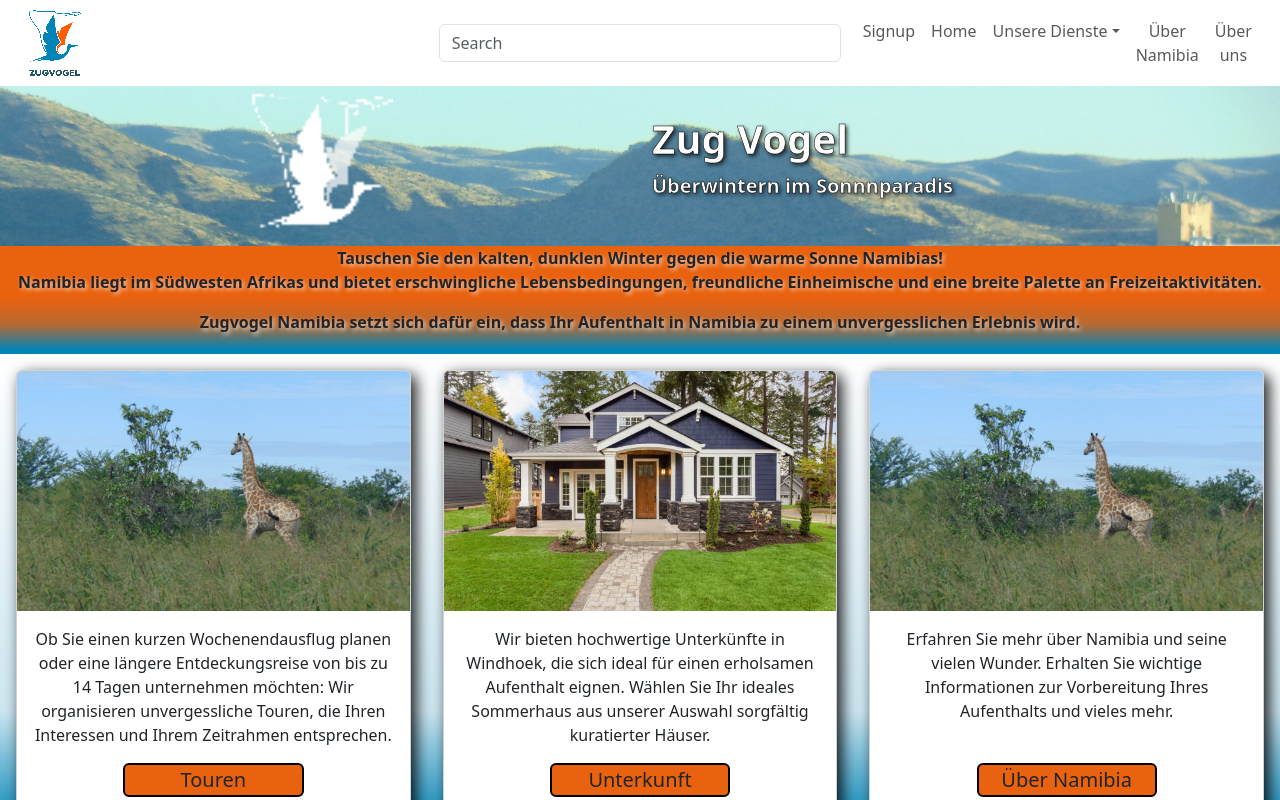
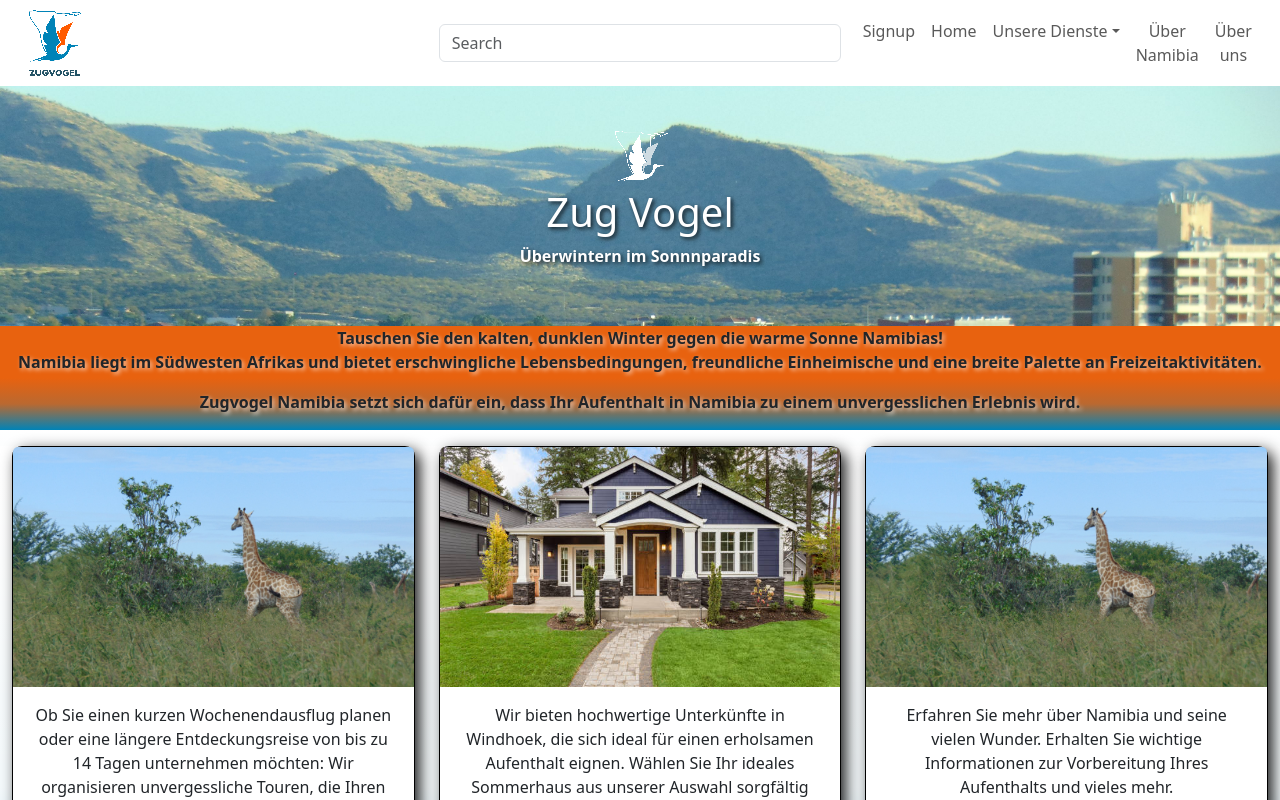
Before and after one commit to Inotila/Zug-Vogel, a React (Create React App) app in the folder frontend/: page / in a window 1280 px wide. Shown: the top 800 px of the page. Built offline with nearby package versions, Linux system fonts and the light colour scheme.

Commit message:
Added style to home page cards using bootstrap to make them on col on small screens and 3 on big screens and added some style with css. Also cleaned up some code no longer in use

```diff
--- a/frontend/src/App.tsx
+++ b/frontend/src/App.tsx
@@ -4,7 +4,7 @@
 import Navbar from './components/navbar/navbar';
 import Footer from './components/footer/footer';
 import HomePage from './components/home/home';
-import AccomodationPage from './components/accomdation/accommodation';
+import AccomodationPage from './components/accommodation/accommodation';
 import TourPage from './components/tours/tours';
 import AboutNamibiaPage from './components/aboutNambia/aboutNamibia';
 
--- a/frontend/src/components/accomdation/assets/css/accommodationCard.css
+++ b/frontend/src/components/accommodation/assets/css/accommodationCard.css
@@ -1,7 +1,7 @@
 .accommodation-card {
     width: 100%;
     /* max-width: 350px; */
-    border: 2px solid black;
+    border: 1px solid black;
     background: white;
     border-radius: 10px;
     box-shadow: 5px 5px 15px rgba(0, 0, 0, 0.9);
--- a/frontend/src/components/home/assets/css/home.css
+++ b/frontend/src/components/home/assets/css/home.css
@@ -1,23 +1,44 @@
-.hero-banner-container {
+/* hero banner */
+.home-hero-banner-container {
   background-image: url('../../../../assets/images/home-images/whk-mountains.jpg') !important;
   max-width: 100% !important;
-  height: 10rem !important;
+  height: 15rem !important;
   font-weight: 600;
-  background-size: cover; /* Ensure the image covers the entire container */
+  background-size: cover;
   background-position:top !important; /* Center the image */
   background-repeat: no-repeat; /* Prevent tiling */
   height: 400px; /* Set a fixed height for the banner */
   display: flex;
   justify-content: center;
   align-items: center;
-  color: white; /* Adjust text color for visibility */
+  color: white;
   text-shadow: 2px 2px 4px rgba(0, 0, 0, 0.8); /* Optional: Add a text shadow */
   display: flex;
   flex-direction: column;
+  height: 100vh; /* Full viewport height */
+
 }
 
-.learn-about-namibia-link-text-container {
-  color: #fff !important;
+.home-hero-banner-img-container {
+  width: 50%;
+  height: 100%; /* Ensure it takes full height */
+  display: flex;
+  align-items: center;
+  justify-content: center;
+}
+
+.home-hero-banner-img {
+  height: 100%;
+  object-fit: cover; /* Ensures it fills the container */
+}
+
+.home-hero-banner-text {
+  display: flex;
+  text-align: start;
+  font-weight: bold;
+  color: white; /* Main text color */
+  -webkit-text-stroke: 0.5px black;
+  text-shadow: 2px 2px 4px rgba(0, 0, 0, 0.8); /* Optional: Adds a shadow for better readability */
 }
 
 .hero-text-container {
@@ -32,6 +53,8 @@
     rgba(232, 98, 15, 0) 100%
   ) !important;
 }
+
+/* homepage carsds */
 
 .container-fluid {
   padding: 0 !important; /* Removes padding around the container */
@@ -53,7 +76,7 @@
 .home-link-button {
   width: 30% !important;
   font-weight: bold;
-  text-shadow: 2px 2px 4px rgba(255, 255, 255, 0.7); /* Optional: Add a text shadow */
+  text-shadow: 2px 2px 4px rgba(0, 0, 0, 0.7);
 }
 
 .home-link-button:hover {
@@ -68,6 +91,9 @@
  display: flex;
  flex-direction: column;
  box-shadow: 5px 5px 15px rgba(0, 0, 0, 0.9);
+ margin: 0px 0px 0px 0px;
+ border: 1px solid black !important;
+ border-radius: 10px !important;
 }
 
 .homepage-cover-image {
@@ -86,16 +112,6 @@
     rgb(255, 255, 255) 0%,
     rgba(255, 255, 255, 0.8) 75%,
     rgba(255, 255, 255, 0) 100%)
-
-}
-
-.homepage-cards {
-  width: 33%;
-  /* margin-top: 5px; */
-  /* margin-bottom: 5px; */
-  max-height: 100% !important;
-  background-color:transparent !important;
-  border: none !important;
 
 }
 
@@ -143,36 +159,15 @@
   font-weight:bold !important;
 }
 
-.hero-banner-container {
-  display: flex;
-  height: 100vh; /* Full viewport height */
-}
-
-.hero-banner-img-container {
-  width: 50%;
-  height: 100%; /* Ensure it takes full height */
-  display: flex;
-  align-items: center;
-  justify-content: center;
-}
-
-.hero-banner-img {
-  height: 100%;
-  object-fit: cover; /* Ensures it fills the container */
-}
-
-.hero-banner-text {
-  display: flex;
-  text-align: start;
-  font-weight: bold;
-  color: white; /* Main text color */
-  -webkit-text-stroke: 0.5px black;
-  text-shadow: 2px 2px 4px rgba(0, 0, 0, 0.8); /* Optional: Adds a shadow for better readability */
-}
-
 .hero-banner-text-container h1{
   font-size: 40px !important;
 }
 .hero-banner-text-container p{
   font-size: 20px !important;
 }
+
+/* learn about namibia container */
+
+.learn-about-namibia-link-text-container {
+  color: #fff !important;
+}
--- a/frontend/src/components/home/home.tsx
+++ b/frontend/src/components/home/home.tsx
@@ -9,14 +9,14 @@
 const HomePage: React.FC = () => {
   return (
     <div className="container-fluid text-center">
-      <div className="row hero-banner-container d-flex">
+      <div className="row home-hero-banner-container d-flex">
         {/* Left side: Image */}
         <div className="col-md-6 hero-banner-img-container">
           <img className="hero-banner-img" src={whiteLogo} alt="Logo" />
         </div>
 
         {/* Right side: Text with border */}
-        <div className="col-md-6 hero-banner-text-container d-flex flex-column justify-content-center text-center">
+        <div className="col-md-6 home-hero-banner-text-container d-flex flex-column justify-content-center text-center">
           <h1 className='hero-banner-text'>Zug Vogel</h1>
           <p className='hero-banner-text'>Überwintern im Sonnnparadis</p>
         </div>
@@ -31,8 +31,9 @@
           <p>Zugvogel Namibia setzt sich dafür ein, dass Ihr Aufenthalt in Namibia zu einem unvergesslichen Erlebnis wird.</p>
         </div>
       </div>
-      <div className="row home-card-row mt-1">
-        <div className="col card-col m-3 d-flex">
+      <div className="row home-card-row">
+        {/* tour */}
+        <div className="col-12 col-md-4 card-col d-flex my-3">
           <div className="card homepage-card flex-fill d-flex flex-column align-items-center text-center h-100">
             <img className="homepage-cover-image card-img-top" src={gallery} alt="#" />
             <div className="card-body d-flex flex-column align-items-center text-center flex-grow-1">
@@ -47,7 +48,8 @@
             </div>
           </div>
         </div>
-        <div className="col card-col m-3 d-flex">
+        {/* accommodation */}
+        <div className="col-12 col-md-4 card-col d-flex my-3">
           <div className="card homepage-card flex-fill d-flex flex-column align-items-center text-center h-100">
             <img className="homepage-cover-image card-img-top" src={house1} alt="#" />
             <div className="card-body d-flex flex-column align-items-center text-center flex-grow-1">
@@ -55,13 +57,14 @@
                 Wir bieten hochwertige Unterkünfte in Windhoek, die sich ideal für einen erholsamen Aufenthalt eignen.
                 Wählen Sie Ihr ideales Sommerhaus aus unserer Auswahl sorgfältig kuratierter Häuser.
               </p>
-              <Link to="/accomodation" className="btn home-btn mt-auto">
+              <Link to="/unterkunft" className="btn home-btn mt-auto">
                 <h5 className="card-title accomodation-title">Unterkunft</h5>
               </Link>
             </div>
           </div>
         </div>
-        <div className="col card-col m-3 d-flex">
+        {/* about namibia */}
+        <div className="col-12 col-md-4 card-col d-flex my-3">
           <div className="card homepage-card flex-fill d-flex flex-column align-items-center text-center h-100">
             <img className="homepage-cover-image card-img-top" src={gallery} alt="#" />
             <div className="card-body d-flex flex-column align-items-center text-center flex-grow-1">
@@ -76,6 +79,7 @@
           </div>
         </div>
       </div>
+
 
       <div className="row mt-1">
         <div className="col">
```
Also changed, not shown: frontend/src/components/accommodation/accommodation.tsx (renamed from frontend/src/components/accomdation/accommodation.tsx), frontend/src/components/accommodation/accommodationCard.tsx (renamed from frontend/src/components/accomdation/accommodationCard.tsx), frontend/src/components/accommodation/assets/css/accommodation.css (renamed from frontend/src/components/accomdation/assets/css/accommodation.css), frontend/src/components/accommodation/assets/images/teaCup.jpg (renamed from frontend/src/components/accomdation/assets/images/teaCup.jpg).
